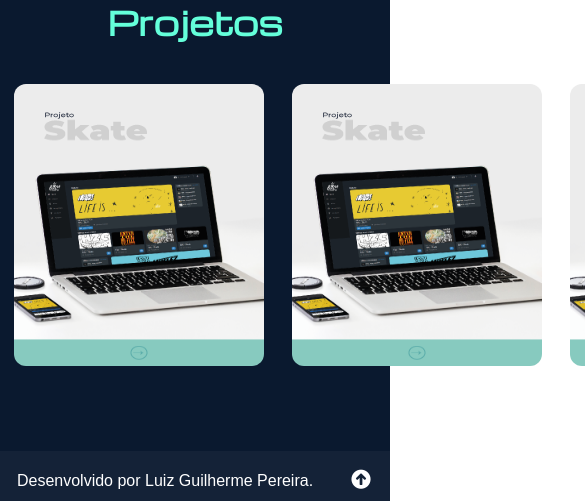
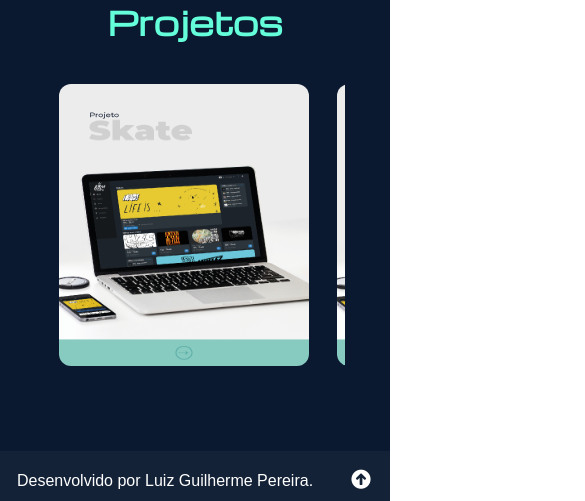
Before and after one commit to Lguilherme3/portifolio, a React (Create React App) app: page / in a window 390 px wide. Shown: the part 1828-2329 px from the top of the page, 585 px wide, since content can reach past the window. Built offline with nearby package versions, Linux system fonts and the light colour scheme.

Commit message:
att mobile

```diff
--- a/src/componentes/CarroselTeste/index.tsx
+++ b/src/componentes/CarroselTeste/index.tsx
@@ -23,16 +23,16 @@ const DivTitulo = styled.h3`
 `;
 
 const DivMotion = styled.div`
-  width: 848px;
+  max-width: 848px;
   margin: 0 auto;
   display: flex;
   align-items: center;
   justify-content: center;
 
-  /* @media screen and (max-width: 869px) {
+  @media screen and (max-width: 500px) {
     width: 300px;
 
-} */
+}
 
   .inner {
     display: flex;
```
